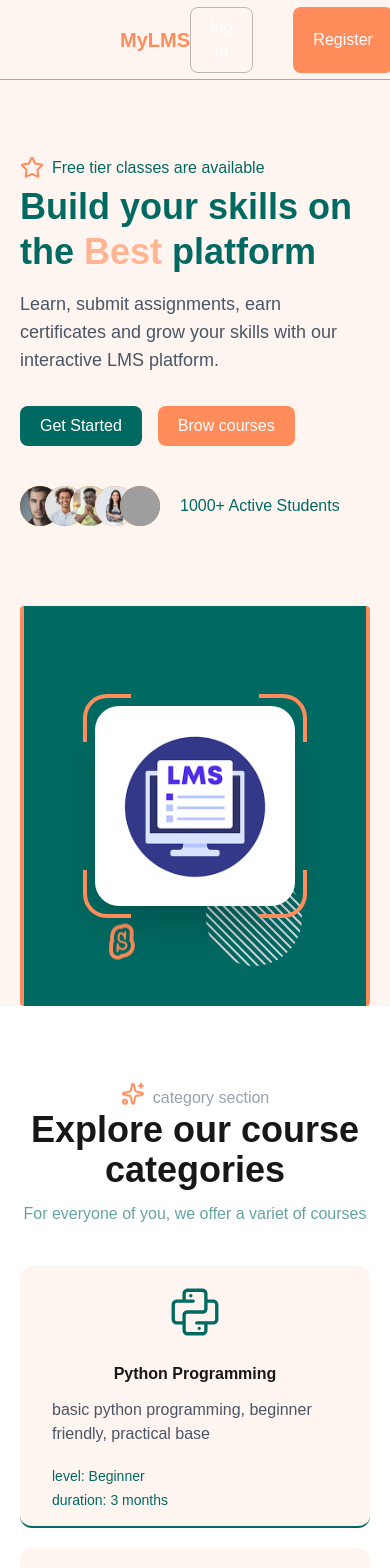
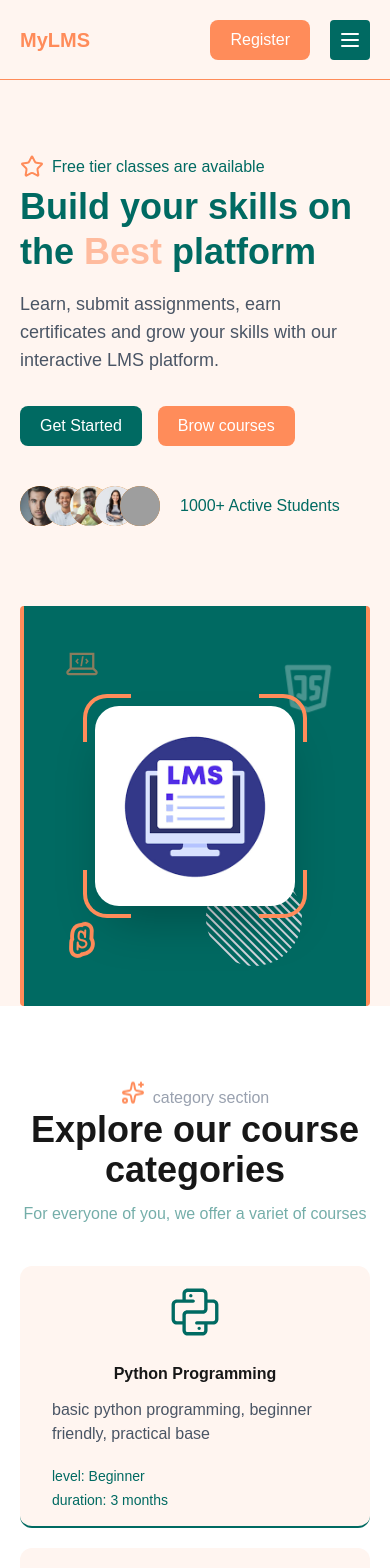
Before and after one commit to AnilHasda/LMS-Frontend, a Next.js app: page / in a window 390 px wide. Shown: the top 1568 px of the page. Built offline with nearby package versions, Linux system fonts and the light colour scheme; grey boxes are pictures that could not be loaded.

Commit message:
add mobile responsive design

```diff
--- a/src/app/components/HeroSection/HeroSection.tsx
+++ b/src/app/components/HeroSection/HeroSection.tsx
@@ -13,31 +13,31 @@ import { LiaLaptopCodeSolid } from "react-icons/lia";
 const HeroSectionCard = () => {
   return (
     <div
-      className="relative h-[400px] md:min-h-screen w-full md:w-[400px] xl:w-[500px] bg-[#006A62] text-white rounded-sm border-4 border-[#FF8C5A] border-t-0 border-b-0 top-0"
+      className="relative h-[400px] md:min-h-screen md:w-[300px] lg:w-[400px] xl:w-[500px] bg-[#006A62] text-white rounded-sm border-4 border-[#FF8C5A] border-t-0 border-b-0"
       role="main-card-container"
       aria-label="hero-section-card"
     >
       {/* icon section */}
-      <div className="absolute text-4xl mx-auto z-10 w-full h-full">
-        <LiaLaptopCodeSolid className="absolute left-20 top-36 text-[#FF8C5A] animate-pulse" />
+      <div className="absolute text-4xl mx-auto w-full h-full">
+        <LiaLaptopCodeSolid className="absolute left-10 top-10 lg:left-20 md:top-36 text-[#FF8C5A] animate-pulse" />
         <AiOutlinePython
           className="absolute top-60 right-20 text-[gold] animate-spin"
           style={{ animationDuration: "5s" }}
         />
         <TbBrandJavascript
-          className="absolute text-white bottom-60 right-40 animate-ping"
+          className="absolute text-white top-16 md:top-auto  md:bottom-60 right-10 lg:right-40 animate-ping"
           style={{ animationDuration: "3s" }}
         />
-        <SiScratch className="absolute text-[#FF8C5A] left-20 bottom-10 animate-bounce" />
+        <SiScratch className="absolute text-[#FF8C5A] left-10 lg:left-20 bottom-10 animate-bounce" />
       </div>
       {/* right section of hero section circle */}
       <div className="absolute h-24 w-24 rounded-full  right-16 bottom-10 overflow-hidden rotate-45">
-        {[...new Array(23)].map((ele: any) => {
-          return <div className="h-[2px] w-full bg-gray-300 mb-1"></div>;
+        {[...new Array(23)].map((ele: any,index:number) => {
+          return <div key={index} className="h-[2px] w-full bg-gray-300 mb-1"></div>;
         })}
       </div>
       <div
-        className="group absolute h-[200px] w-[200px] lg:h-[300px] lg:w-[300px] md:top-[60%] left-[50%] top-[50%] translate-x-[-50%] md:left-[-20%] translate-y-[-50%] z-20 hero-card rounded-3xl flex flex-col gap-5 shadow-2xl bg-cover bg-center bg-no-repeat transition-all duration-500 hover:scale-105"
+        className="group absolute h-[200px] w-[200px] lg:h-[300px] lg:w-[300px] md:top-[60%] left-[50%] top-[50%] translate-x-[-50%] md:left-[10%] translate-y-[-50%] z-20 hero-card rounded-3xl flex flex-col gap-5 shadow-2xl bg-cover bg-center bg-no-repeat transition-all duration-500 hover:scale-105"
         style={{ backgroundImage: "url('/logo/logo.png')" }}
       >
         {/* this is for border  */}
@@ -124,7 +124,7 @@ export const HeroSection = () => {
         </div>
       </div>
       {/* Image card /right section*/}
-      <div className="relative w-full  md:absolute md:right-0 xl:right-10 top-[-13%] z-10">
+      <div className="relative w-full md:w-auto  md:absolute md:right-0 xl:right-10 top-[-13%] z-10">
         <HeroSectionCard />
       </div>
     </section>
--- a/src/app/components/aboutUs/AboutUs.tsx
+++ b/src/app/components/aboutUs/AboutUs.tsx
@@ -1,12 +1,14 @@
 import { Sparkles } from "lucide-react";
+import Image from "next/image";
 import React from "react";
 
 const AboutUs = () => {
   return (
     <div className="h-auto my-5 flex flex-col lg:flex-row gap-20 px-5 md:px-20 lg:px-30 py-10">
       {/* about us profile section */}
-      <section className="order-2 w-full lg:h-auto lg:order-1 flex-1 flex   ">
-        <div className=" group relative h-[300px] sm:h-[500px] bg-[#006A62] flex-1 rounded-3xl">
+      <section className="order-2 w-full  lg:order-1 flex-1 px-5 md:px-0">
+        <div className=" group relative h-[300px] lg:h-full bg-[#006A62] rounded-3xl hover:scale-105 transition-all duration-500">
+          <Image src="/banner_images/about_us.jpg"alt="about_us"fill className="object-cover rounded-3xl"/>
           {/* this is for border  */}
           <div className="absolute -top-3 -left-3 w-12 h-12 border-l-4 border-t-4  border-l-[#006A62] border-t-[#006A62]  transition-all duration-500 rounded-tl-3xl group-hover:scale-110"></div>
           <div className="absolute -top-3 -right-3 w-12 h-12 border-r-4 border-t-4  border-r-[#006A62] border-t-[#006A62]  transition-all duration-500 rounded-tr-3xl group-hover:scale-110"></div>
--- a/src/app/components/common/Footer.tsx
+++ b/src/app/components/common/Footer.tsx
@@ -83,6 +83,7 @@ const Footer = () => {
           {privacyPolicy.map((ele: string, index: number) => {
             return (
               <Link
+              key={index}
                 href="#"
                 className="hover:text-[#006A62] transition-colors duration-500 font-semibold"
               >
--- a/src/app/components/common/FooterComponents.tsx
+++ b/src/app/components/common/FooterComponents.tsx
@@ -8,6 +8,7 @@ const FooterComponents = ({ data }: { data: string[] }) => {
         {data.map((ele: string, index: number) => {
           return index === 0 ? (
             <li
+              key={index}
               className={clsx(
                 "hover:text-[#006A62] transition-colors duration-500 font-bold text-xl"
               )}
@@ -16,6 +17,7 @@ const FooterComponents = ({ data }: { data: string[] }) => {
             </li>
           ) : (
             <li
+              key={index}
               className={clsx(
                 "hover:text-[#006A62] transition-colors duration-500"
               )}
--- a/src/app/components/common/Header.tsx
+++ b/src/app/components/common/Header.tsx
@@ -1,5 +1,5 @@
 "use client";
-
+import { Dispatch, SetStateAction } from "react";
 import Link from "next/link";
 import { usePathname } from "next/navigation";
 import { useState } from "react";
@@ -15,12 +15,51 @@ const navLinks = [
   { href: "/contact", label: "Contact Us+" },
 ];
 
+interface NavLinkElement {
+  href: string;
+  label: string;
+}
+const MobileNavigation = ({
+  menuOpen,
+  setMenuOpen,
+}: {
+  menuOpen:boolean;
+  setMenuOpen: Dispatch<SetStateAction<boolean>>;
+}) => {
+  return (
+    <div className={clsx("fixed  h-full w-full top-0 bg-slate-900 z-[9999] px-10 pt-10 transition-all duration-500",menuOpen ? "left-[0%]" : "left-[100%]")}>
+      <nav
+        className="flex flex-col gap-20 text-white"
+        role="navigation"
+        aria-label="Main Navigation"
+      >
+        <div className="flex justify-between">
+          <Link href="/" className="text-xl font-bold text-[#FF8C5A]">
+            MyLMS
+          </Link>
+          <div onClick={()=>setMenuOpen(false)}>
+            <X size={30}/>
+          </div>
+        </div>
+        <ul className="flex flex-col gap-10">
+          {navLinks.map((element: NavLinkElement, index: number) => {
+            return (
+              <Link href={element.href} key={index}>
+                {element.label}
+              </Link>
+            );
+          })}
+        </ul>
+      </nav>
+    </div>
+  );
+};
 const Header = () => {
   const pathname = usePathname();
   const [menuOpen, setMenuOpen] = useState(false);
 
   return (
-    <header className="w-full h-20 z-10 flex justify-between items-center bg-[#FFF5F0] px-30 border-b border-[#FF8C5A]">
+    <header className="relative w-full h-20  flex justify-between items-center bg-[#FFF5F0] border-b border-[#FF8C5A] px-5 md:px-20 lg:px-30 overflow-hidden">
       <nav
         className="flex gap-20"
         role="navigation"
@@ -48,10 +87,22 @@ const Header = () => {
         </ul>
       </nav>
       {/* login and register buttons */}
-      <div className="flex gap-10 z-20 mr-[8%]">
-        <ButtonWithBorder>log in</ButtonWithBorder>
-        <ButtonWithBg background="#FF8C5A">Register</ButtonWithBg>
+      <div className="relative flex gap-5 md:gap-10 z-30 lg:mr-[8%] items-center">
+        <div className="hidden sm:block">
+          <ButtonWithBorder>log in</ButtonWithBorder>
+        </div>
+        <div>
+          <ButtonWithBg background="#FF8C5A">Register</ButtonWithBg>
+        </div>
+        <div
+          className="h-10 w-10 bg-[#006A62] rounded-sm text-white grid place-content-center md:hidden"
+          onClick={() => setMenuOpen(true)}
+        >
+          <Menu />
+        </div>
       </div>
+      {/* mobilenavigatin */}
+        <MobileNavigation menuOpen={menuOpen} setMenuOpen={setMenuOpen} />
     </header>
   );
 };
--- a/src/app/components/ourServices/OurServices.tsx
+++ b/src/app/components/ourServices/OurServices.tsx
@@ -31,7 +31,7 @@ const OurServices = () => {
       </div>
 
       {/* Main Content Area */}
-      <div className="flex flex-col lg:flex-row gap-10 overflow-hidden px-5 md:px-20 xl:px-30 mt-10">
+      <div className="flex flex-col lg:flex-row gap-20 lg:gap-10 overflow-hidden px-10 md:px-20 xl:px-30 mt-10">
         {/* Intro (Text) Section */}
         <div className="order-3 lg:order-1 flex-1 italic text-justify">
           <div className="flex">
@@ -71,7 +71,7 @@ const OurServices = () => {
         </div>
 
         {/* Services List */}
-        <section className="flex-1 order-2">
+        <section className="flex-1 order-1 lg:order-2">
           <ul className="main-list list-none">
             {services.map((ele, index) => (
               <li key={index}>{ele}</li>
@@ -80,8 +80,9 @@ const OurServices = () => {
         </section>
 
         {/* Right Card Box */}
-        <section className="flex-1 order-1 lg:order-3 flex w-full items-center">
-          <div className="group relative bg-[#006A62] rounded-3xl flex-1 lg:h-[300px] w-full hover:scale-105 transition-all duration-500">
+        <section className="flex-1 order-2 lg:order-3 flex items-center ">
+          <div className="group relative bg-[#006A62] rounded-3xl flex-1 h-[300px] sm:h-[400px] lg:h-[300px] w-full sm:w-1.5 hover:scale-105 transition-all duration-500">
+            <Image src="/banner_images/services.jpg"alt="service_image"fill className="object-cover rounded-3xl"/>
             {/* Decorative Borders */}
             <div className="absolute -top-3 -left-3 w-12 h-12 border-l-4 border-t-4 border-l-[#006A62] border-t-[#006A62] transition-all duration-500 rounded-tl-3xl group-hover:scale-110"></div>
             <div className="absolute -top-3 -right-3 w-12 h-12 border-r-4 border-t-4 border-r-[#006A62] border-t-[#006A62] transition-all duration-500 rounded-tr-3xl group-hover:scale-110"></div>
```
Also changed, not shown: public/banner_images/about_us.jpg (added), public/banner_images/services.jpg (added).
